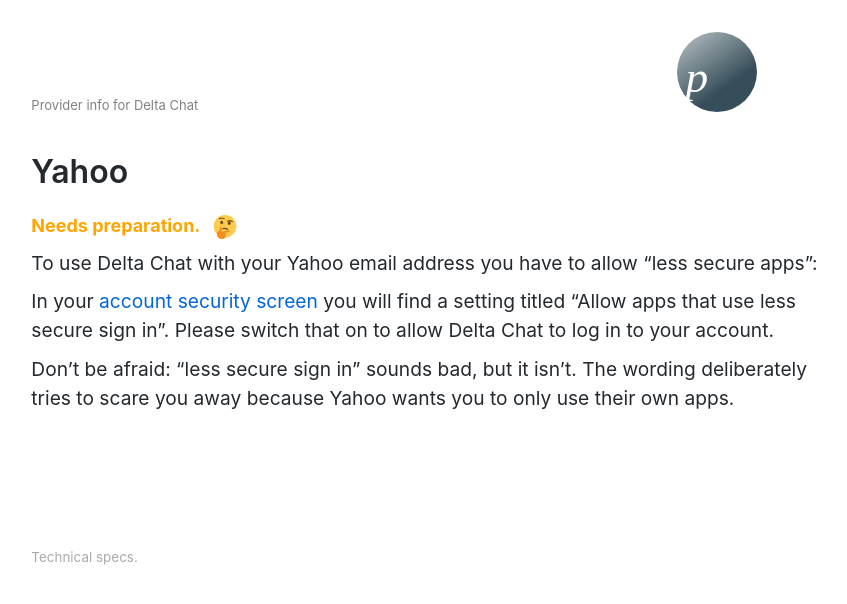
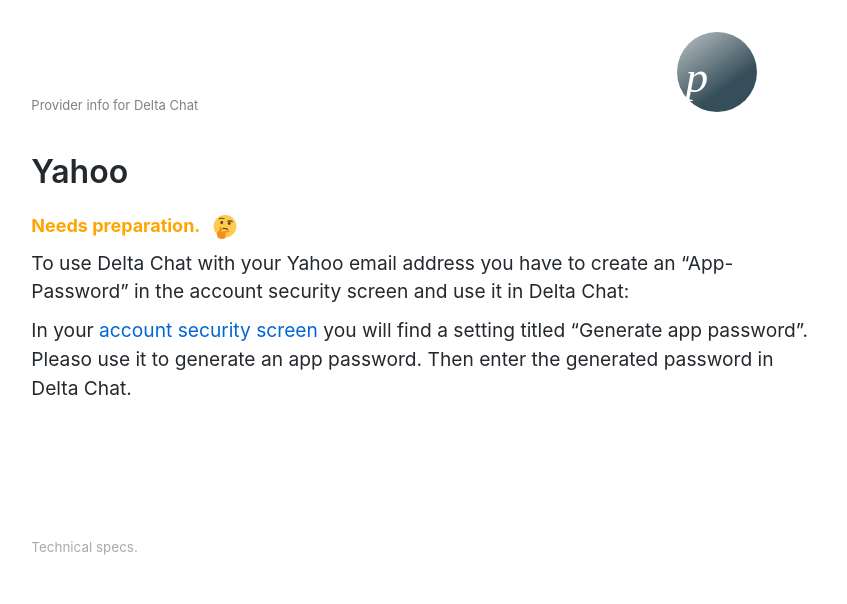
Before and after one commit to deltachat/provider-db, a Jekyll site: the page built from _providers/yahoo.md, in a window 1280 px wide. Shown: the top 604 px of the page, without its empty margins (214-1061 px from the left). Built offline with Jekyll 4.4.1, drawn with Linux system fonts in a browser that asks for light colours.

Commit message:
Update yahoo.md

```diff
--- a/_providers/yahoo.md
+++ b/_providers/yahoo.md
@@ -26,13 +26,11 @@
     socket: SSL
     hostname: smtp.mail.yahoo.com
     port: 465
-before_login_hint: To use Delta Chat with your Yahoo email address you have to allow "less secure apps" in the Yahoo webinterface.
-last_checked: 2017-12
+before_login_hint: To use Delta Chat with your Yahoo email address you have to create an "App-Password" in the account security screen.
+last_checked: 2020-06
 website: https://yahoo.com
 ---
 
-To use Delta Chat with your Yahoo email address you have to allow "less secure apps":
+To use Delta Chat with your Yahoo email address you have to create an "App-Password" in the account security screen and use it in Delta Chat:
 
-In your [account security screen](https://login.yahoo.com/account/security) you will find a setting titled "Allow apps that use less secure sign in". Please switch that on to allow Delta Chat to log in to your account.
-
-Don't be afraid: "less secure sign in" sounds bad, but it isn't. The wording deliberately tries to scare you away because Yahoo wants you to only use their own apps.
+In your [account security screen](https://login.yahoo.com/account/security) you will find a setting titled "Generate app password". Pleaso use it to generate an app password. Then enter the generated password in Delta Chat.
```
